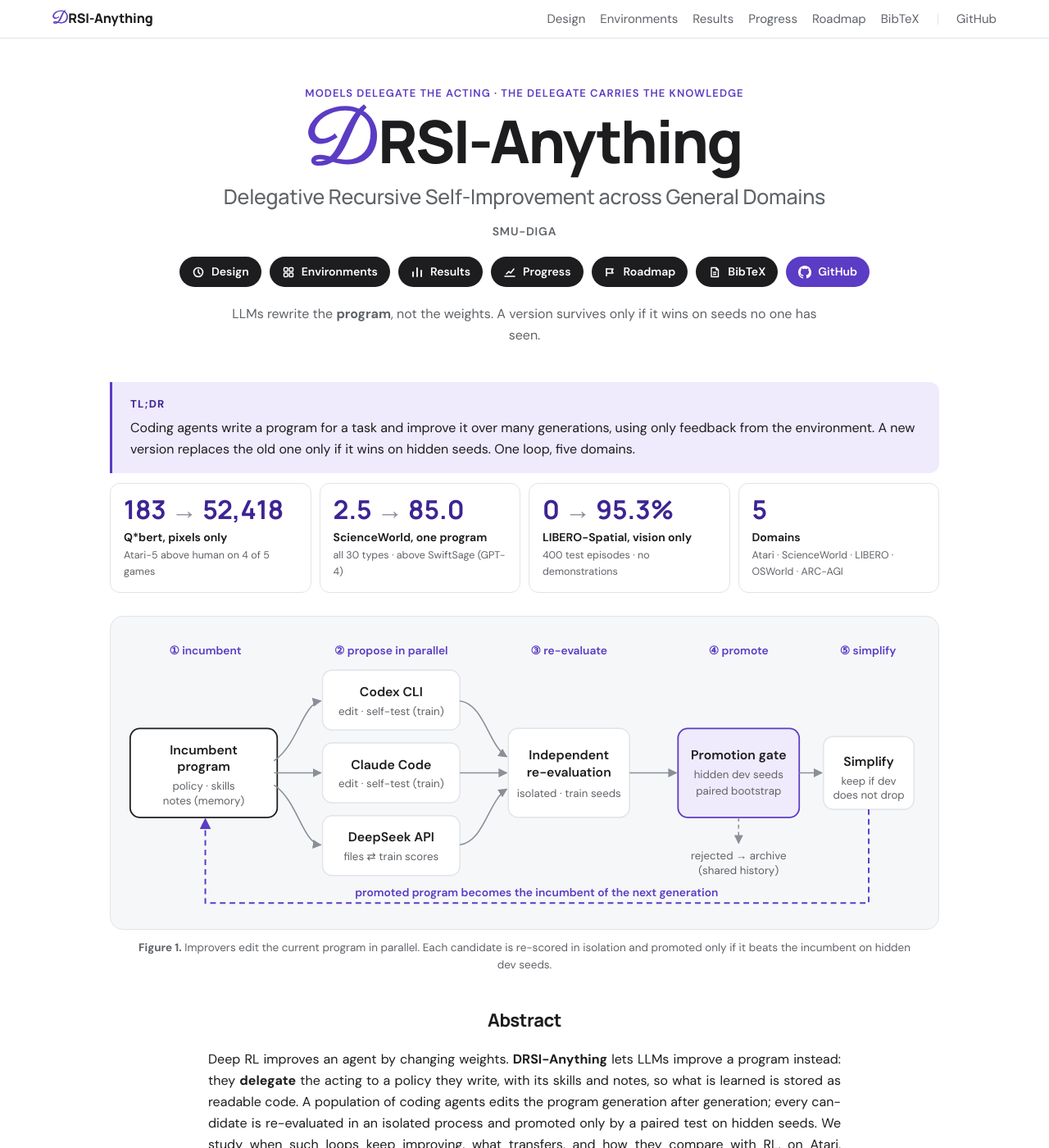
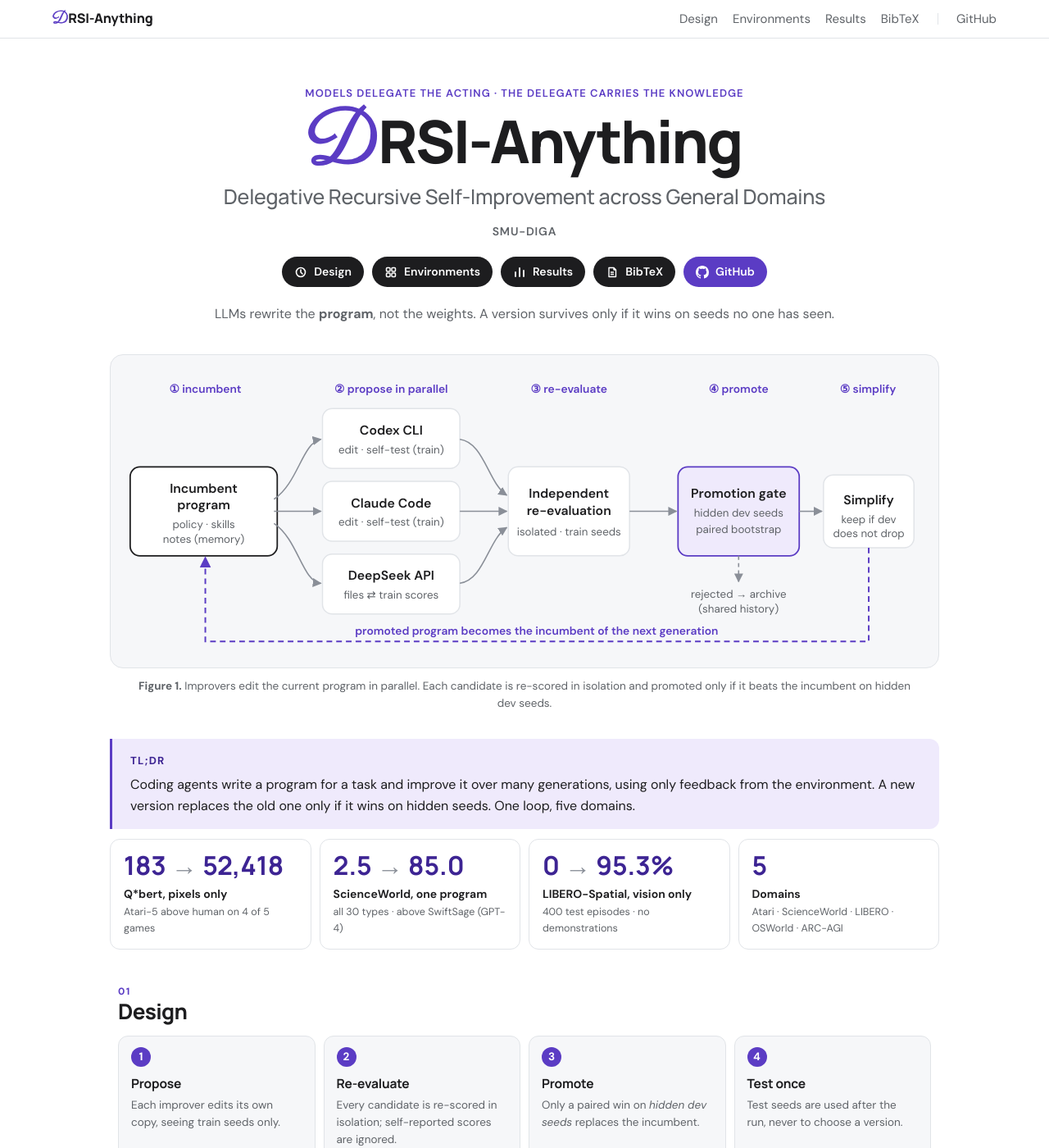
Before and after one commit to SMU-DIGA/drsi-anything-programme, a Jekyll site: the page built from index.html, in a window 1280 px wide and 1400 px high. Shown: the whole window at 82% size. Built offline with Jekyll 4.4.1, drawn with Linux system fonts in a browser that asks for light colours; some of the changed text lies outside the part shown.

Commit message:
Hook on one line; TL;DR and stats take the abstract's place (abstract removed); Progress and Roadmap sections removed with their pills, nav items and footer link (old /progress/ and /roadmap/ URLs redirect to Results)
Co-Authored-By: Claude Opus 5.5 <noreply@anthropic.com>
Claude-Session: https://claude.ai/code/session_012VRTwfcjG1weZYNEB2Huqo

```diff
--- a/_config.yml
+++ b/_config.yml
@@ -22,9 +22,5 @@ nav:
     url: /#environments
   - title: Results
     url: /#results
-  - title: Progress
-    url: /#progress
-  - title: Roadmap
-    url: /#roadmap
   - title: BibTeX
     url: /#bibtex
--- a/_includes/roadmap.md
+++ /dev/null
@@ -1,13 +0,0 @@
-| Track | Status | Done | Next |
-|---|---|---|---|
-| Framework | <span class="badge done">Done</span> | loop, isolated evaluator, guard, three kinds of improver | container isolation |
-| Games | <span class="badge done">Done</span> | Atari-5 from pixels; one merged program for all five | rest of Atari-57 at a fixed budget |
-| Science | <span class="badge done">Done</span> | ScienceWorld above SwiftSage | — |
-| Embodied | <span class="badge done">Done</span> | LIBERO-Spatial and LIBERO-10, state and vision | LIBERO-Object, LIBERO-Goal, ManiSkill3, SimplerEnv |
-| OSWorld | <span class="badge done">Done</span> | Calc + OS | all ten applications, perception models only |
-| ARC-AGI | <span class="badge running">Running</span> | one program for puzzles and games | rules inferred at run time |
-| Deeper recursion | <span class="badge planned">Planned</span> | — | skill library across tasks; improving the improvers; editing model weights directly |
-
-**Open questions.** Does a mixed population beat the best single agent at equal cost? How much transfers across
-tasks through skills rather than per-task patches? How should environment steps be traded against LLM cost when
-comparing with RL?
--- a/_layouts/default.html
+++ b/_layouts/default.html
@@ -20,7 +20,7 @@
   </header>
   {{ content }}
   <footer class="site-footer">
-    <p><strong>SMU-DIGA</strong> · <a href="https://github.com/{{ site.repository }}">GitHub</a> · <a href="{{ '/progress/' | relative_url }}">Progress log</a> · <a href="https://github.com/Gen-Verse/RSI-Anything">RSI-Anything</a> · <a href="https://trinkle23897.github.io/learning-beyond-gradients/">Learning Beyond Gradients</a></p>
+    <p><strong>SMU-DIGA</strong> · <a href="https://github.com/{{ site.repository }}">GitHub</a> · <a href="https://github.com/Gen-Verse/RSI-Anything">RSI-Anything</a> · <a href="https://trinkle23897.github.io/learning-beyond-gradients/">Learning Beyond Gradients</a></p>
     <p class="footnote">All numbers on this site come from our own runs. Pipeline smoke tests are labelled as such and are not benchmark claims. Content released under the MIT License.</p>
   </footer>
   <script>
--- a/assets/style.css
+++ b/assets/style.css
@@ -381,3 +381,6 @@ tbody tr:last-child td { border-bottom-width: 1.5px; }
 .site-footer { margin-top: 56px; }
 @media (min-width: 980px) { .domains { grid-template-columns: repeat(5, minmax(0, 1fr)); } }
 .domain li { flex-wrap: wrap; row-gap: 2px; }
+.hook { max-width: 920px; }
+@media (min-width: 900px) { .hook { white-space: nowrap; } }
+.tldr-block { margin-top: 32px; }
--- a/index.html
+++ b/index.html
@@ -12,13 +12,18 @@ layout: default
     <a class="pill" href="#design"><svg viewBox="0 0 16 16" aria-hidden="true"><circle cx="8" cy="8" r="5.5" fill="none" stroke="currentColor" stroke-width="1.6"/><path d="M8 5v3l2 2" fill="none" stroke="currentColor" stroke-width="1.6" stroke-linecap="round"/></svg>Design</a>
     <a class="pill" href="#environments"><svg viewBox="0 0 16 16" aria-hidden="true"><rect x="2.5" y="2.5" width="4.5" height="4.5" rx="1" fill="none" stroke="currentColor" stroke-width="1.5"/><rect x="9" y="2.5" width="4.5" height="4.5" rx="1" fill="none" stroke="currentColor" stroke-width="1.5"/><rect x="2.5" y="9" width="4.5" height="4.5" rx="1" fill="none" stroke="currentColor" stroke-width="1.5"/><rect x="9" y="9" width="4.5" height="4.5" rx="1" fill="none" stroke="currentColor" stroke-width="1.5"/></svg>Environments</a>
     <a class="pill" href="#results"><svg viewBox="0 0 16 16" aria-hidden="true"><path d="M3 13V8M8 13V3M13 13V6" fill="none" stroke="currentColor" stroke-width="1.8" stroke-linecap="round"/></svg>Results</a>
-    <a class="pill" href="#progress"><svg viewBox="0 0 16 16" aria-hidden="true"><path d="M2 13h12M4 10l3-3 2 2 4-5" fill="none" stroke="currentColor" stroke-width="1.6" stroke-linecap="round" stroke-linejoin="round"/></svg>Progress</a>
-    <a class="pill" href="#roadmap"><svg viewBox="0 0 16 16" aria-hidden="true"><path d="M3 3v10M3 4h8l-1.5 2.5L11 9H3" fill="none" stroke="currentColor" stroke-width="1.6" stroke-linejoin="round"/></svg>Roadmap</a>
     <a class="pill" href="#bibtex"><svg viewBox="0 0 16 16" aria-hidden="true"><path d="M4 2.5h6l2.5 2.5v8.5h-8.5z M10 2.5v2.5h2.5 M6 8h4 M6 10.5h4" fill="none" stroke="currentColor" stroke-width="1.4" stroke-linejoin="round"/></svg>BibTeX</a>
     <a class="pill pill-dark" href="https://github.com/{{ site.repository }}"><svg viewBox="0 0 16 16" aria-hidden="true"><path fill="currentColor" d="M8 0C3.58 0 0 3.58 0 8c0 3.54 2.29 6.53 5.47 7.59.4.07.55-.17.55-.38 0-.19-.01-.82-.01-1.49-2.01.37-2.53-.49-2.69-.94-.09-.23-.48-.94-.82-1.13-.28-.15-.68-.52-.01-.53.63-.01 1.08.58 1.23.82.72 1.21 1.87.87 2.33.66.07-.52.28-.87.51-1.07-1.78-.2-3.64-.89-3.64-3.95 0-.87.31-1.59.82-2.15-.08-.2-.36-1.02.08-2.12 0 0 .67-.21 2.2.82.64-.18 1.32-.27 2-.27.68 0 1.36.09 2 .27 1.53-1.04 2.2-.82 2.2-.82.44 1.1.16 1.92.08 2.12.51.56.82 1.27.82 2.15 0 3.07-1.87 3.75-3.65 3.95.29.25.54.73.54 1.48 0 1.07-.01 1.93-.01 2.2 0 .21.15.46.55.38A8.013 8.013 0 0016 8c0-4.42-3.58-8-8-8z"/></svg>GitHub</a>
   </div>
     <p class="hook">LLMs rewrite the <strong>program</strong>, not the weights. A version survives only if it wins on seeds no one has seen.</p>
 </section>
+
+
+<figure class="teaser">
+  {% include teaser.svg %}
+  <figcaption><strong>Figure 1.</strong> Improvers edit the current program in parallel. Each candidate is re-scored
+  in isolation and promoted only if it beats the incumbent on hidden dev seeds.</figcaption>
+</figure>
 
 <section class="tldr-block" id="tldr">
   <div class="tldr">
@@ -32,22 +37,6 @@ layout: default
     <div class="stat"><p class="stat-num">0 <span class="arrow">→</span> 95.3%</p><p class="stat-label">LIBERO-Spatial, vision only</p><p class="stat-sub">400 test episodes · no demonstrations</p></div>
     <div class="stat"><p class="stat-num">5</p><p class="stat-label">Domains</p><p class="stat-sub">Atari · ScienceWorld · LIBERO · OSWorld · ARC-AGI</p></div>
   </div>
-</section>
-
-<figure class="teaser">
-  {% include teaser.svg %}
-  <figcaption><strong>Figure 1.</strong> Improvers edit the current program in parallel. Each candidate is re-scored
-  in isolation and promoted only if it beats the incumbent on hidden dev seeds.</figcaption>
-</figure>
-
-<section class="abstract">
-  <h2 class="abstract-title">Abstract</h2>
-  <p>Deep RL improves an agent by changing weights. <strong>DRSI-Anything</strong> lets LLMs improve a program
-  instead: they <strong>delegate</strong> the acting to a policy they write, with its skills and notes, so what is
-  learned is stored as readable code. A population of coding agents edits the program generation after generation;
-  every candidate is re-evaluated in an isolated process and promoted only by a paired test on hidden seeds. We study
-  when such loops keep improving, what transfers, and how they compare with RL, on Atari, ScienceWorld, LIBERO,
-  OSWorld and ARC-AGI.</p>
 </section>
 
 <div class="article-layout">
@@ -348,26 +337,6 @@ layout: default
     </figure>
   </div>
 
-  <h2 id="progress">Progress</h2>
-  <ol class="timeline">
-  {% for post in site.posts %}
-    <li id="{{ post.slug }}">
-      <time datetime="{{ post.date | date_to_xmlschema }}">{{ post.date | date: "%b %-d, %Y" }}</time>
-      <p class="tl-title">{{ post.title }}</p>
-      <p>{{ post.summary }}</p>
-      {% if post.tags.size > 0 %}<p class="tags">{% for tag in post.tags %}<span class="tag">{{ tag }}</span>{% endfor %}</p>{% endif %}
-      <details class="update">
-        <summary>Read the full update</summary>
-        <div class="update-body">{{ post.content | replace: '<h2', '<h4' | replace: '</h2>', '</h4>' }}</div>
-      </details>
-    </li>
-  {% endfor %}
-  </ol>
-
-  <h2 id="roadmap">Roadmap</h2>
-  {% capture roadmap_md %}{% include roadmap.md %}{% endcapture %}
-  {{ roadmap_md | markdownify }}
-
   <h2 id="bibtex">BibTeX</h2>
   <div class="bib-wrap">
     <button class="copy" data-target="#bib">Copy</button>
```
Also changed, not shown: README.zh-CN.md (+1 -2 lines), progress.md (+1 -1 lines), roadmap.md (+1 -1 lines), README.md.
